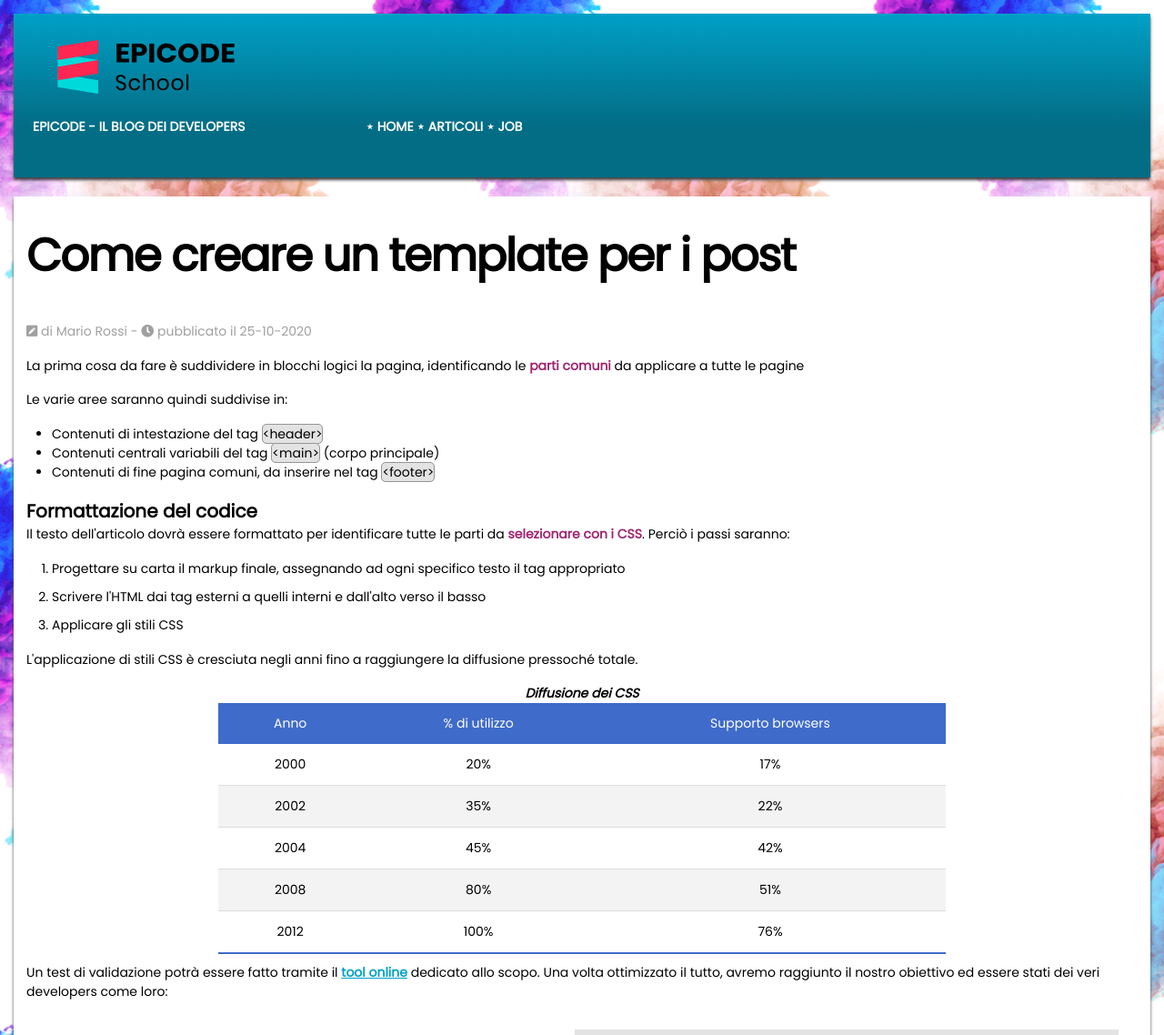
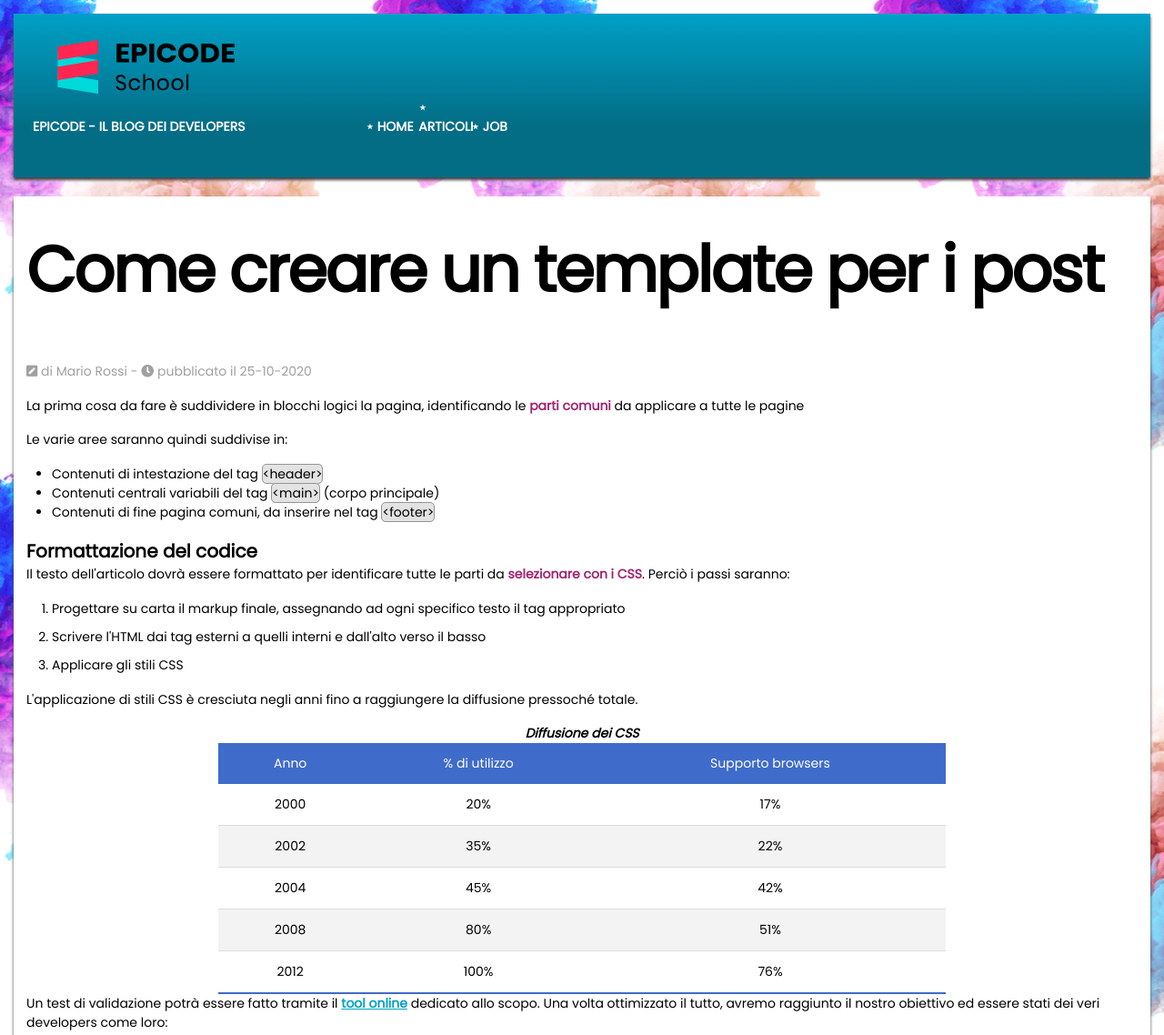
Before and after one commit to jhon9876/S5-L1, a plain HTML site: page index.html in a window 1280 px wide. Shown: the top 1138 px of the page at 91% size. Drawn offline with Linux system fonts and the light colour scheme; grey boxes are pictures that could not be loaded.

Commit message:
conclusione css middle screen

```diff
--- a/assets/css/style.css
+++ b/assets/css/style.css
@@ -248,3 +248,20 @@ footer a {
     text-align: left;
   }
 }
+
+@media screen and (min-width: 768px) {
+  header ul li {
+    width: 15%;
+    display: inline-block;
+  }
+  article h1 {
+    font-size: 70px;
+  }
+  h2 {
+    font-size: 20px;
+    font-weight: bold;
+  }
+  table {
+    margin: auto;
+  }
+}
```
